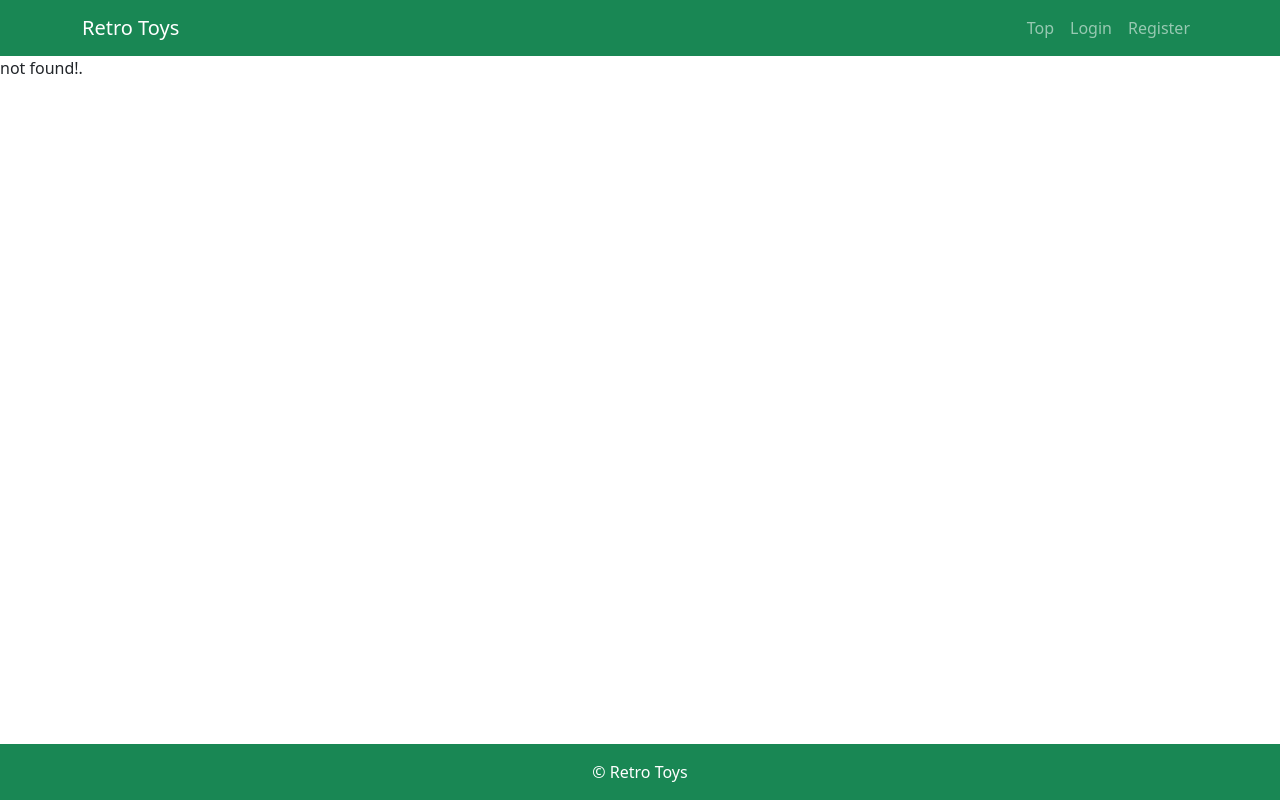
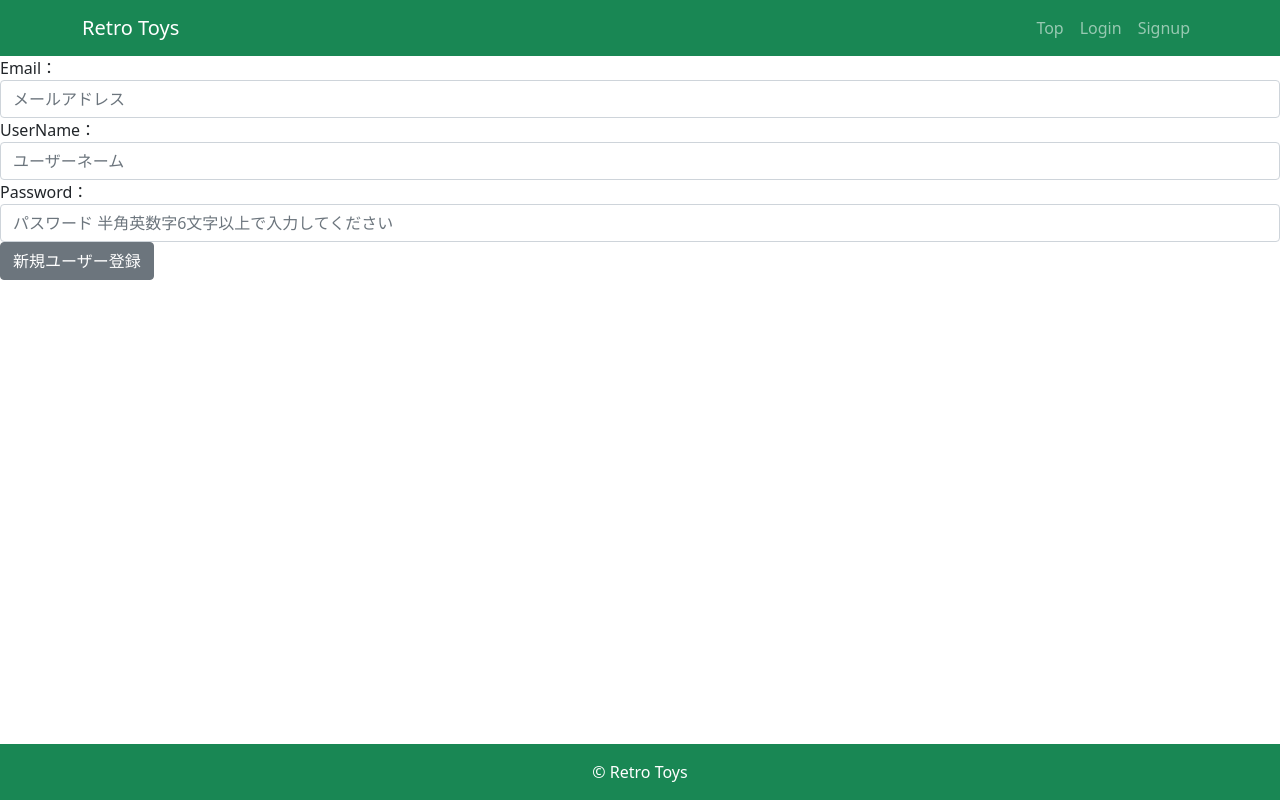
Before and after one commit to toma1031/toy_project_frontend, a React (Create React App) app: page /signup in a window 1280 px wide. Before the commit this address had no page. Built offline with nearby package versions, Linux system fonts and the light colour scheme.

Commit message:
add Signup.js

```diff
--- a/src/components/Default.js
+++ b/src/components/Default.js
@@ -3,7 +3,7 @@ import { Switch, Route } from 'react-router-dom';
 import Header from './Header';
 import Footer from './Footer';
 import Top from './Top';
-// import SignUp from './SignUp';
+import Signup from './Signup';
 import Login from './Login';
 // import MyPage from './MyPage';
 // import PostDetail from './PostDetail';
@@ -20,7 +20,7 @@ class Default extends React.Component {
               <div className="main">
                   <Switch>
                       <Route exact path="/" component={Top} />
-                      {/* <Route exact path="/signup" component={SignUp} /> */}
+                      <Route exact path="/signup" component={Signup} />
                       <Route exact path="/login" component={Login} />
                       {/* <Route exact path="/logout" component={Logout} />
                       <Route exact path="/mypage" component={MyPage} />
--- a/src/components/Footer.js
+++ b/src/components/Footer.js
@@ -1,4 +1,6 @@
-const Footer = (props) => {
+import React from 'react';
+
+const Footer = () => {
   return (
     // Bootstrap 4で固定フッターを実現する方法もとても簡単で、フッター要素に対しclassを一つ指定して上げるだけです。
     // class="fixed-bottom"を追加してあげるだけです。
--- a/src/components/Header.js
+++ b/src/components/Header.js
@@ -11,7 +11,7 @@ const Header = (props) => {
             <Nav className="me-right">
               <Nav.Link href="/">Top</Nav.Link>
               <Nav.Link href="/login">Login</Nav.Link>
-              <Nav.Link href="">Register</Nav.Link>
+              <Nav.Link href="/signup">Signup</Nav.Link>
             </Nav>
           </Container>
         </Navbar>
--- /dev/null
+++ b/src/components/Signup.js
@@ -0,0 +1,67 @@
+import React, { useState } from 'react';
+import { useForm } from "react-hook-form";
+import axios from 'axios';
+import { apiURL } from './Default';
+import  { useHistory } from 'react-router-dom';
+import { useCookies } from 'react-cookie';
+
+const Signup = () => {
+    // HookのuseFormを使う
+    const { register, handleSubmit, formState: { errors } } = useForm();
+    const history = useHistory();
+    const [cookies, setCookie, removeCookie] = useCookies();
+    // 下記の書き方の参考文献
+    // https://qiita.com/soarflat/items/1a9613e023200bbebcb3
+    const signup = async (data) =>{
+      //ログインしていたら、ログアウトする
+      removeCookie('accesstoken', { path: '/' }, { httpOnly: true });
+      removeCookie('refreshtoken', { path: '/' }, { httpOnly: true });
+      //console.log("ログアウトしました");
+        const res = await axios.post(`${apiURL}users/`,
+          {
+            email:data.email,
+            username:data.name,
+            password:data.password,
+          },
+        )
+        .then(function(response){
+          alert("ユーザー登録完了！ログインしてください");
+          // 新規登録完了したらpush()を用いてログイン画面に遷移させる
+          history.push('/login');
+        })
+        .catch(err => {
+            alert("すでに登録されているメールアドレスorユーザー名です");
+            console.log(err);
+        });
+      };
+    return (
+      <div>
+      {/* handleSubmit について
+      使い方は二通り
+      <form onSubmit={handleSubmit}>
+      onSubmitに使うか
+      <form onSubmit={handleSubmit}></form>
+      onClickに使うか */}
+      {/* handleSubmit はバリデーションを実行する。
+      バリデーションが成功した場合は、form内のデータを使ってthis.props.onSubmit(data)を実行する。 */}
+      {/* 参考文献
+      https://tamiblog.xyz/2020/03/14/post-405/ */}
+      <form onSubmit={handleSubmit(signup)}>
+      <label for="email">Email：</label>
+      <input placeholder="メールアドレス" className='form-control'
+      {...register('email',
+      { required: true,pattern: /^(([^<>()\[\]\\.,;:\s@"]+(\.[^<>()\[\]\\.,;:\s@"]+)*)|(".+"))@((\[[0-9]{1,3}\.[0-9]{1,3}\.[0-9]{1,3}\.[0-9]{1,3}\])|(([a-zA-Z\-0-9]+\.)+[a-zA-Z]{2,}))$/ })} />
+      {errors.email && <p>有効なメールアドレスを入力して下さい</p>}
+      <label for="name">UserName：</label>
+      <input placeholder="ユーザーネーム" className='form-control' {...register('name', { required: true })} />
+      {errors.name && <p>ユーザー名を入力して下さい</p>}
+      <label for="password">Password：</label>
+      <input placeholder="パスワード 半角英数字6文字以上で入力してください" className='form-control'
+      {...register('password', { required: true, minLength: 6 })} />
+      {errors.password && <p>パスワードは半角英数字6文字以上で入力して下さい</p>}
+      <input className='btn btn-secondary' type="submit" value="新規ユーザー登録" />
+      </form>
+      </div>
+    )
+};
+export default Signup;
--- a/src/components/Top.js
+++ b/src/components/Top.js
@@ -1,6 +1,6 @@
 import React from 'react';
 
-const Top = (props) => {
+const Top = () => {
   return (
       <div className="">
         {/* ここに投稿を表示 */}
```
Also changed, not shown: src/components/Logout.js (added).
